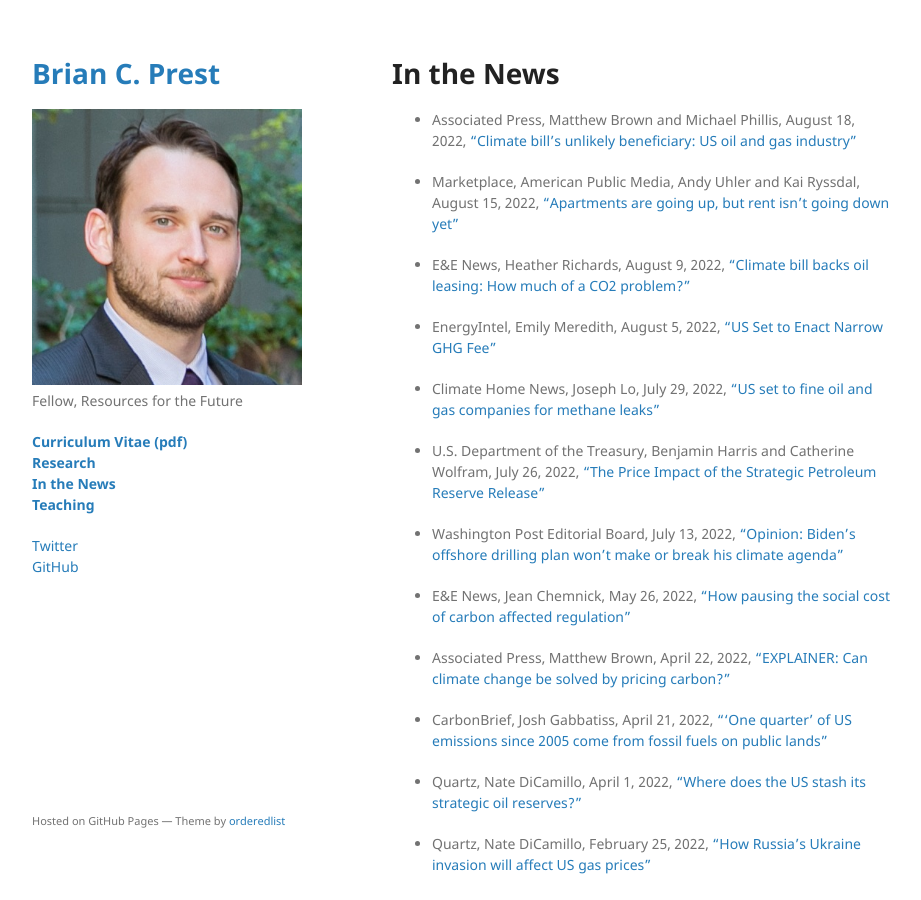
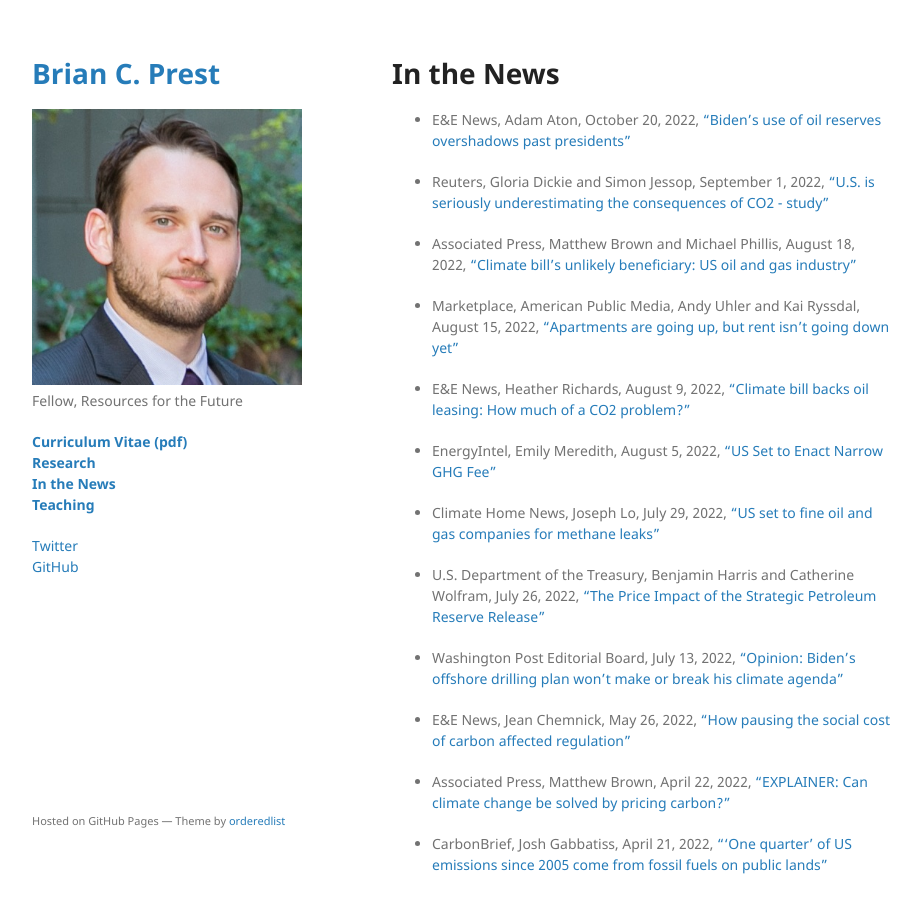
Before and after one commit to bprest/bprest.github.io, a Jekyll site: the page built from in-the-news.md, in a window 1280 px wide and 900 px high. Shown: the whole window, without its empty margins (178-1099 px from the left). Built offline with Jekyll 4.4.1, drawn with Linux system fonts in a browser that asks for light colours; our own code applies the rules of GitHub Pages for plain Markdown files.

Commit message:
news updates

```diff
--- a/in-the-news.md
+++ b/in-the-news.md
@@ -3,6 +3,10 @@ layout: default
 ---
 
 # In the News
+
+* E&E News, Adam Aton, October 20, 2022, ["Biden's use of oil reserves overshadows past presidents"](https://subscriber.politicopro.com/article/eenews/2022/10/20/bidens-use-of-oil-reserves-overshadows-past-presidents-00062629)
+
+* Reuters, Gloria Dickie and Simon Jessop, September 1, 2022, ["U.S. is seriously underestimating the consequences of CO2 - study"](https://www.reuters.com/business/environment/us-is-seriously-underestimating-consequences-co2-study-2022-09-01/)
 
 * Associated Press, Matthew Brown and Michael Phillis, August 18, 2022, ["Climate bill’s unlikely beneficiary: US oil and gas industry"](https://apnews.com/article/biden-technology-science-oil-and-gas-industry-climate-environment-28df40ad9ebb33f4447815b6593673b3)
 
```
